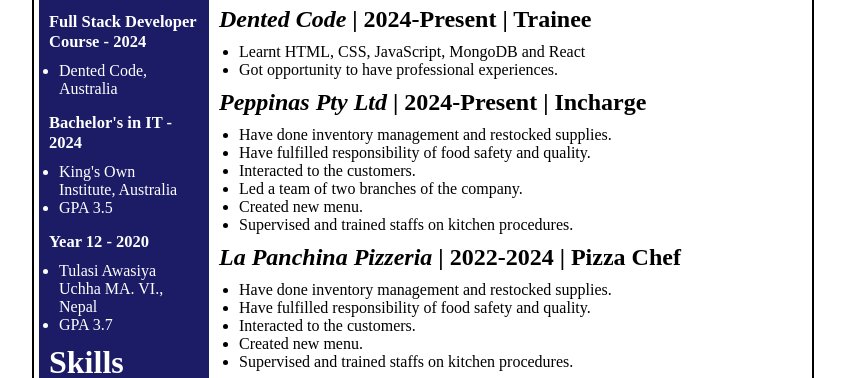
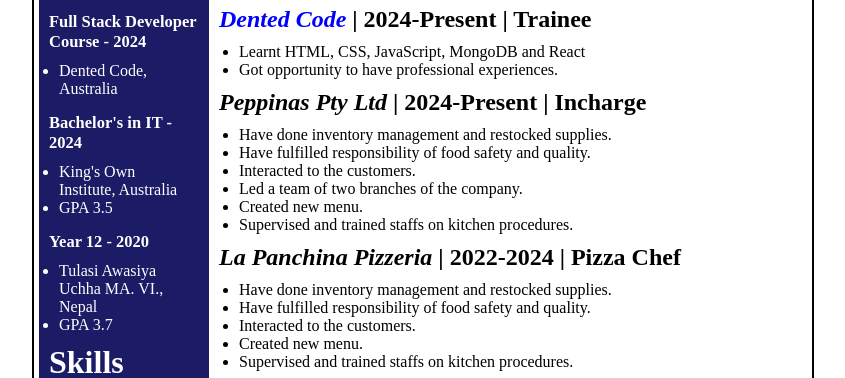
Before and after one commit to Ram-cpu-coder/My-Resume, a plain HTML site: page index.html in a window 1280 px wide. In both pictures the pointer is over the link "Dented Code". Shown: the part 422-800 px from the top of the page, without its empty margins (217-1062 px from the left). Drawn offline with Linux system fonts and the light colour scheme.

Commit message:
link colour changed

```diff
--- a/style.css
+++ b/style.css
@@ -130,6 +130,10 @@ body{
     text-decoration: none;
     color: black;
 }
+.work-experience-right-container a:hover{
+    text-decoration: none;
+    color: blue;
+}
 
 .work-experience-right-container ul{
     margin-left: 20px;
```
